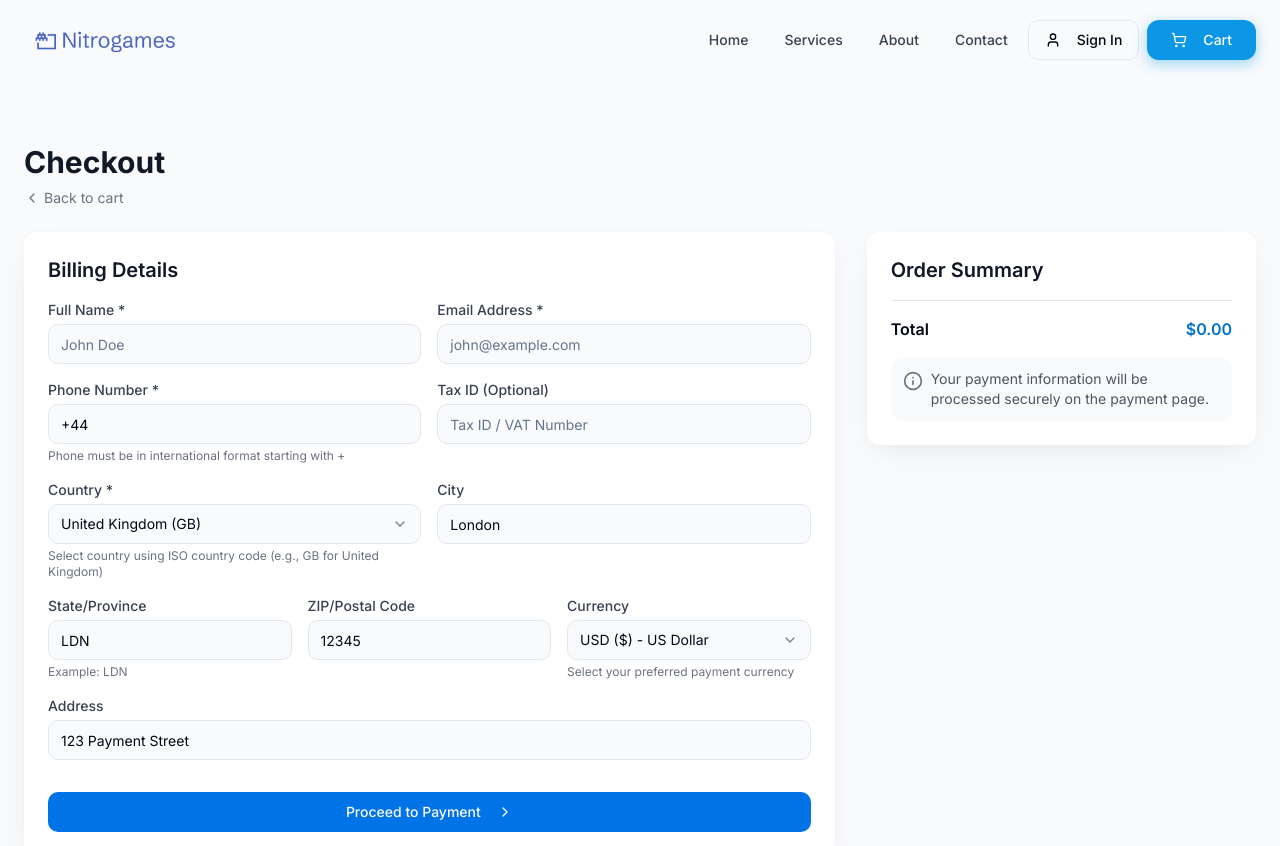
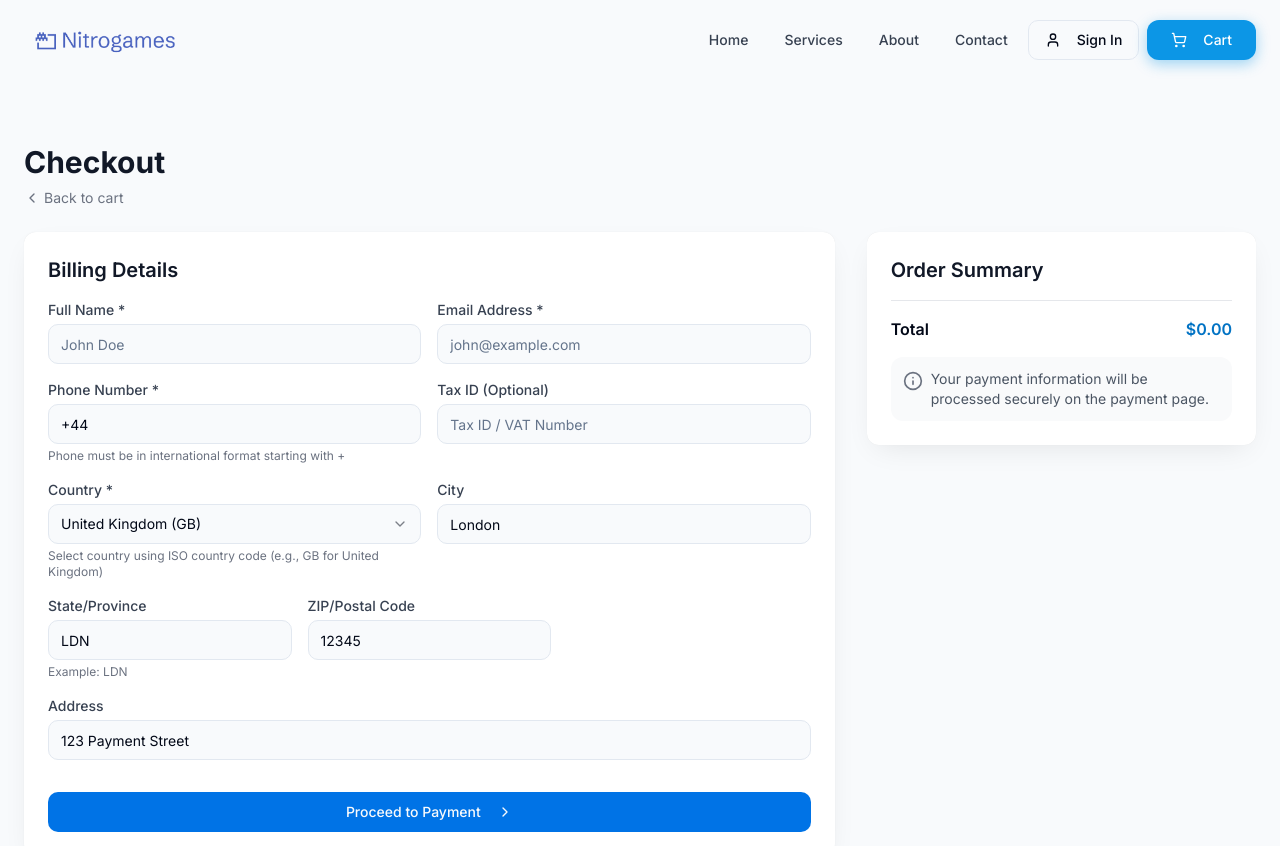
Before and after one commit to raulandreihategan/nitro-trade-hub, a React (Vite) app: page /checkout in a window 1280 px wide. Shown: the top 846 px of the page. Built offline with nearby package versions, Linux system fonts and the light colour scheme.

Commit message:
Remove billing details form
Removes the billing details form from the checkout page while retaining currency conversion logic.

```diff
--- a/src/pages/Checkout.tsx
+++ b/src/pages/Checkout.tsx
@@ -11,13 +11,6 @@ import { supabase } from "@/integrations/supabase/client";
 import { CreditCard, ChevronRight, ChevronLeft, Info, Loader2, AlertCircle } from 'lucide-react';
 import CountrySelect from '@/components/CountrySelect';
 import { Alert, AlertDescription } from "@/components/ui/alert";
-import {
-  Select,
-  SelectContent,
-  SelectItem,
-  SelectTrigger,
-  SelectValue,
-} from "@/components/ui/select";
 import {
   supportedCurrencies,
   convertCurrency,
@@ -33,7 +26,8 @@ const Checkout = () => {
   } = useCart();
   const [isProcessing, setIsProcessing] = useState(false);
   const [user, setUser] = useState<any>(null);
-  const [selectedCurrency, setSelectedCurrency] = useState('USD');
+  // Set default currency to USD, but no longer show selection
+  const selectedCurrency = 'USD';
   const [formData, setFormData] = useState({
     clientName: '',
     email: '',
@@ -57,11 +51,11 @@ const Checkout = () => {
     orderId?: string;
   } | null;
 
-  // Calculate price in selected currency
+  // Calculate price in selected currency - keep this logic
   const convertedTotalPrice = convertCurrency(totalPrice, 'USD', selectedCurrency);
   const formattedPrice = formatCurrency(convertedTotalPrice, selectedCurrency);
 
-  // Also calculate EUR price for payment processing
+  // Also calculate EUR price for payment processing - keep this logic
   const eurPrice = convertCurrency(totalPrice, 'USD', 'EUR');
 
   useEffect(() => {
@@ -135,10 +129,7 @@ const Checkout = () => {
     }));
   };
 
-  const handleCurrencyChange = (value: string) => {
-    if (generalError) setGeneralError(null);
-    setSelectedCurrency(value);
-  };
+  // Remove the handleCurrencyChange function as we don't need it anymore
 
   const validateForm = () => {
     const newErrors: Record<string, string> = {};
@@ -496,30 +487,6 @@ const Checkout = () => {
                       <Input id="zip" name="zip" value={formData.zip} onChange={handleInputChange} placeholder="SW1A 1AA" />
                     </div>
 
-                    <div>
-                      <label htmlFor="currency" className="block text-sm font-medium text-gray-700 mb-1">
-                        Currency
-                      </label>
-                      <Select
-                        value={selectedCurrency}
-                        onValueChange={handleCurrencyChange}
-                      >
-                        <SelectTrigger className="w-full">
-                          <SelectValue placeholder="Select Currency" />
-                        </SelectTrigger>
-                        <SelectContent>
-                          {supportedCurrencies.map((currency) => (
-                            <SelectItem key={currency.code} value={currency.code}>
-                              {currency.code} ({currency.symbol}) - {currency.name}
-                            </SelectItem>
-                          ))}
-                        </SelectContent>
-                      </Select>
-                      <p className="mt-1 text-xs text-gray-500">
-                        Select your preferred payment currency
-                      </p>
-                    </div>
-
                     <div className="md:col-span-3">
                       <label htmlFor="address" className="block text-sm font-medium text-gray-700 mb-1">
                         Address
```
